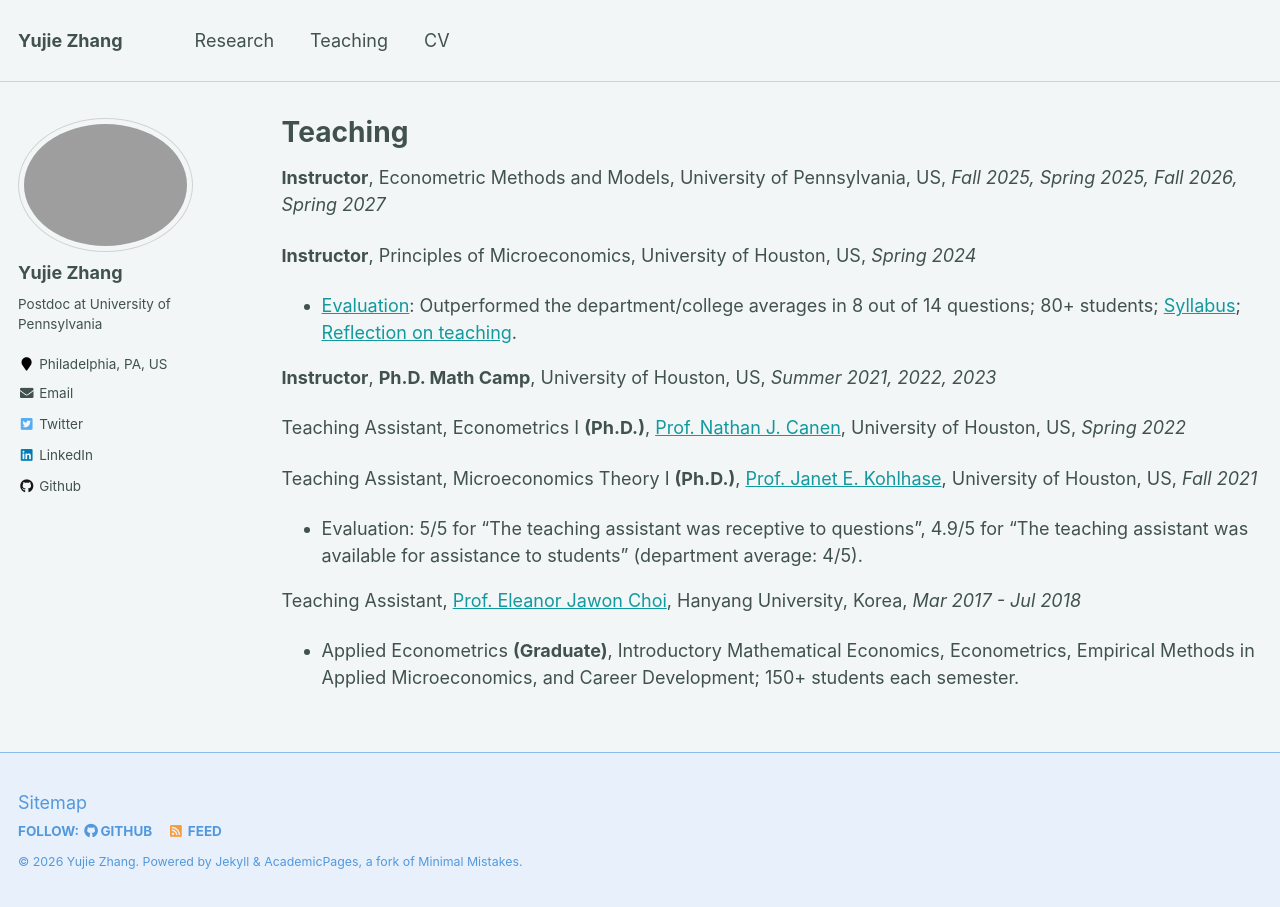
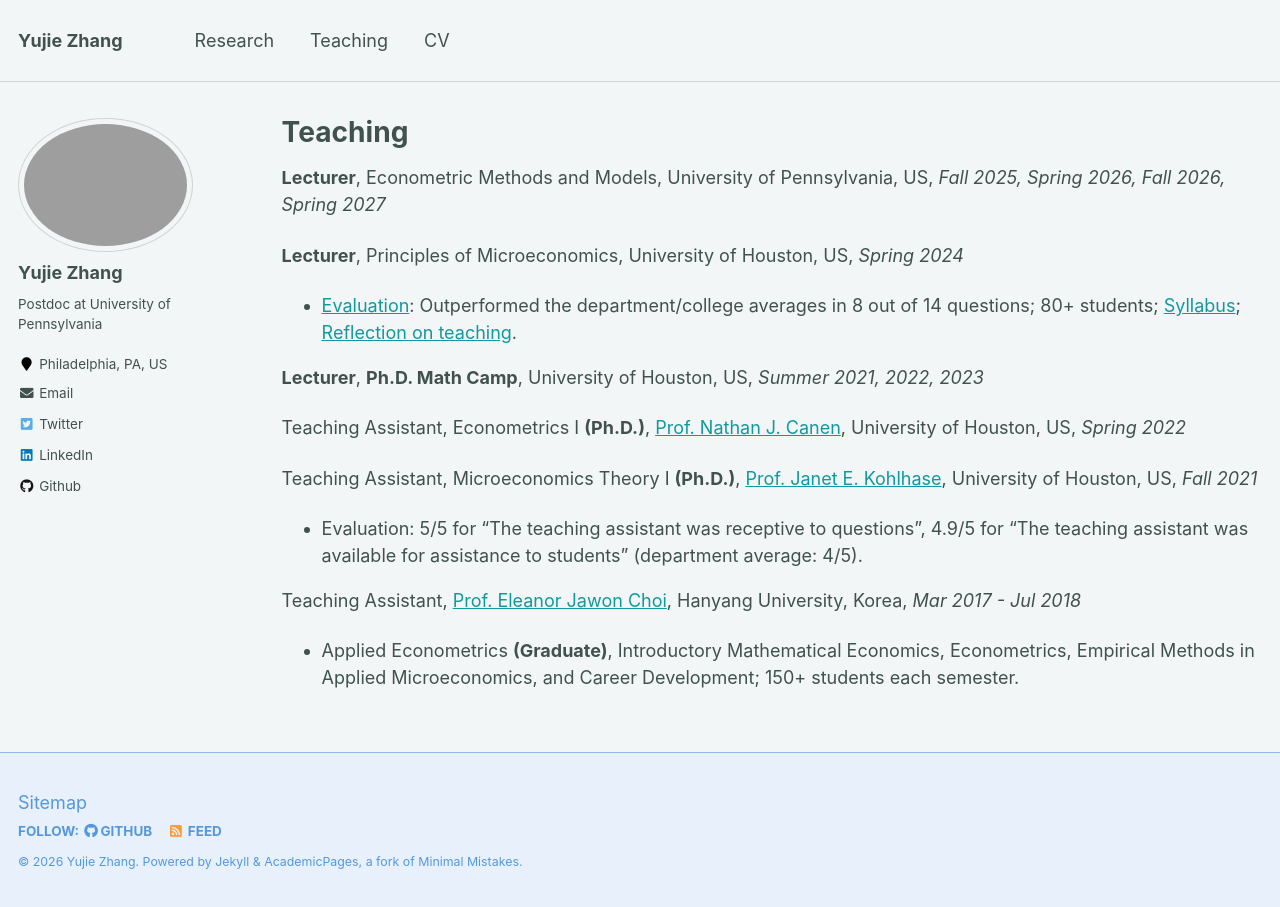
Before and after one commit to yujiezhangecon/yujiezhangecon.github.io, a Jekyll site: the page built from _pages/teaching.md, in a window 1280 px wide. Built offline with Jekyll 4.4.1, drawn with Linux system fonts in a browser that asks for light colours.

Commit message:
Update teaching.md

```diff
--- a/_pages/teaching.md
+++ b/_pages/teaching.md
@@ -10,16 +10,16 @@ author_profile: true
 ## Instructor
 --->
 
-**Instructor**, Econometric Methods and Models, University of Pennsylvania, US, _Fall 2025, Spring 2025, Fall 2026, Spring 2027_
+**Lecturer**, Econometric Methods and Models, University of Pennsylvania, US, _Fall 2025, Spring 2026, Fall 2026, Spring 2027_
 
-**Instructor**, Principles of Microeconomics, University of Houston, US, _Spring 2024_
+**Lecturer**, Principles of Microeconomics, University of Houston, US, _Spring 2024_
 * [Evaluation](http://yujiezhangecon.github.io/files/teaching/PrincipleMicro_24Spring/2220_14342_Course_Evaluation_Report.pdf): Outperformed the department/college averages in 8 out of 14 questions; 80+ students; [Syllabus](http://yujiezhangecon.github.io/files/teaching/PrincipleMicro_24Spring/Syllabus_ECON2302_S24_YujieZhang.pdf); [Reflection on teaching](https://yujiezhang.notion.site/Reflection-on-Teaching-105791a2351880bd84f1efc28b6e6ed3).
 
 <!---
 * Summary: (1) Developed course materials, including syllabus, lecture slides, assignments, and exams. Delivered lectures twice a week, each 1.5 hours long. (2) Evaluation: Outperformed the department and college averages in 8 out of 14 evaluation questions, demonstrating strong teaching effectiveness.
 --->
 
-**Instructor**, **Ph.D. Math Camp**, University of Houston, US, _Summer 2021, 2022, 2023_
+**Lecturer**, **Ph.D. Math Camp**, University of Houston, US, _Summer 2021, 2022, 2023_
 
 <!---
 ## Teaching Assistant
```
